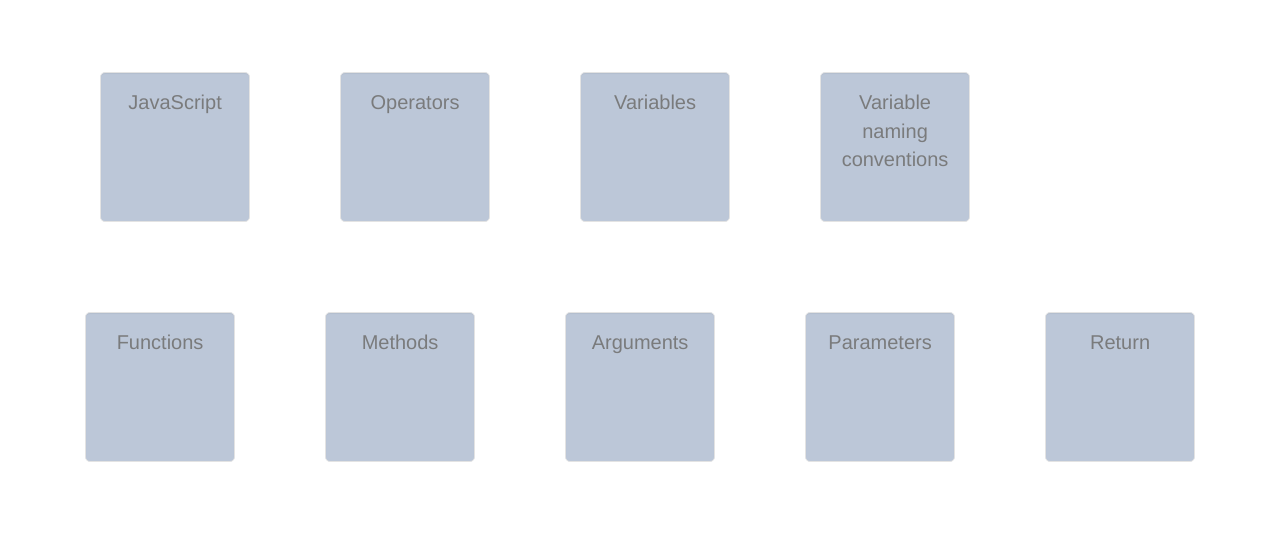
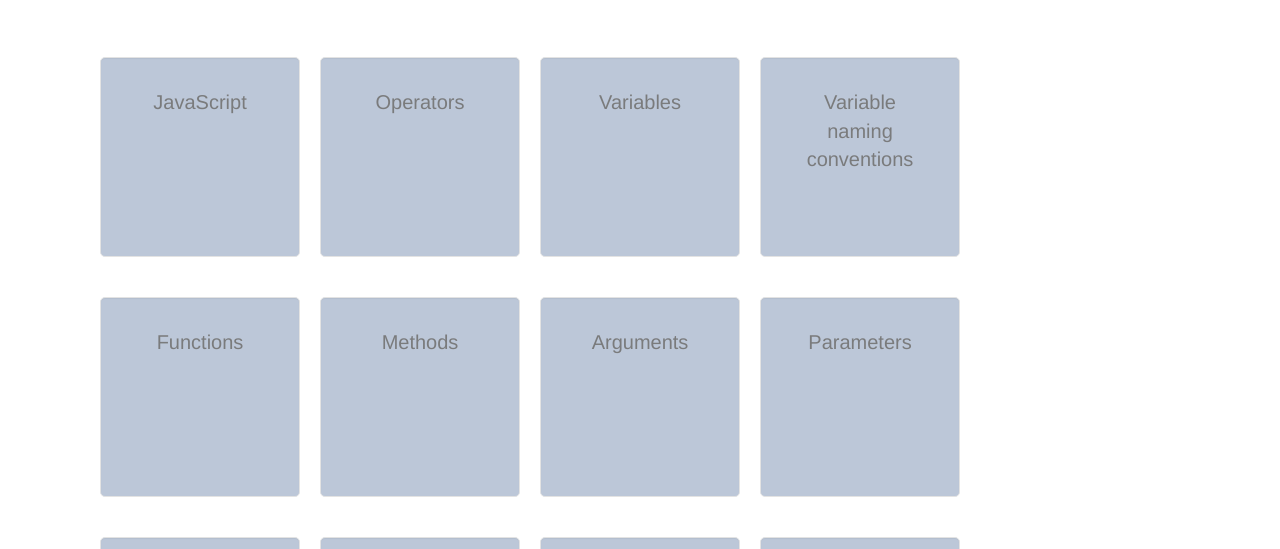
Before and after one commit to minhchan11/flashcard, a plain HTML site: page index.html in a window 1280 px wide. Shown: the part 174-723 px from the top of the page. Drawn offline with Linux system fonts and the light colour scheme.

Commit message:
final version

```diff
--- a/css/styles.css
+++ b/css/styles.css
@@ -10,15 +10,19 @@
 }
 
 .well {
-  height: 150px;
-  width: 150px;
-  margin: 45px;
-  padding: 15px;
+  height: 200px;
+  width: 200px;
+  margin: 10px;
+  padding: 30px;
   border-radius: 5px;
   text-align: center;
   background-color: #bcc7d8;
 }
 
+.row {
+  display: block;
+  margin: 20px;
+}
 .keyword {
   font-size: 20px;
   color: #7a7b7c;
@@ -28,4 +32,5 @@
   font-size: 15px;
   font-style: italic;
   color: #7a7b7c;
+  background-color: #efe9a0;
 }
```
Also changed, not shown: index.html (+3 -3 lines).
